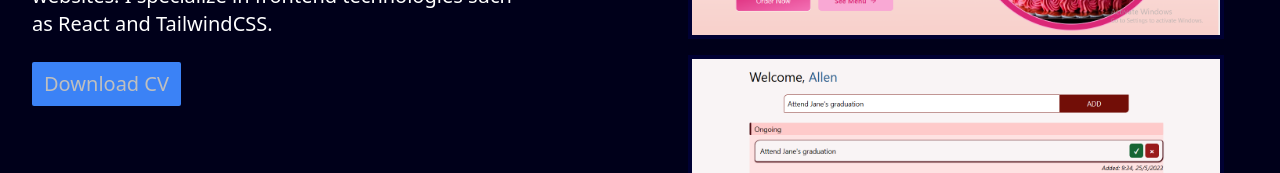
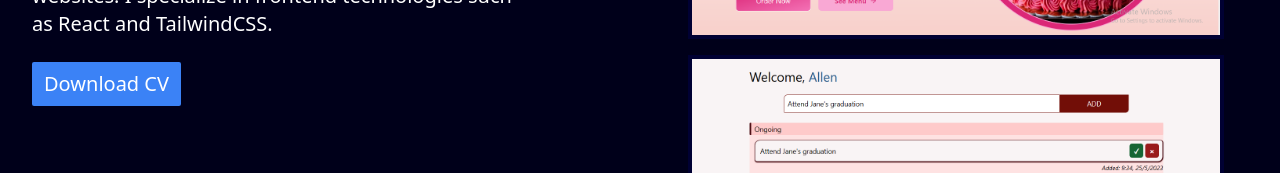
Before and after one commit to Hillaryd97/portfolio, a React (Vite) app: page / in a window 1280 px wide. Shown: the part 326-499 px from the top of the page. Built offline with nearby package versions, Linux system fonts and the light colour scheme.

Commit message:
text color change

```diff
--- a/src/components/Hero.jsx
+++ b/src/components/Hero.jsx
@@ -36,7 +36,7 @@
             transition={{ type: "spring", stiffness: 600, damping: 13 }}
             className="flex items-center space-x-1 py-2 hover:outline hover:outline-1 hover:outline-blue-500 hover:bg-dark-purple px-3 rounded-sm text-light-gray w-fit cursor-pointer bg-blue-500 outline-none duration-300"
           >
-            <a href="" className="text-xl ">
+            <a href="" className="text-xl text-white ">
               {" "}
               Download CV
             </a>
```
